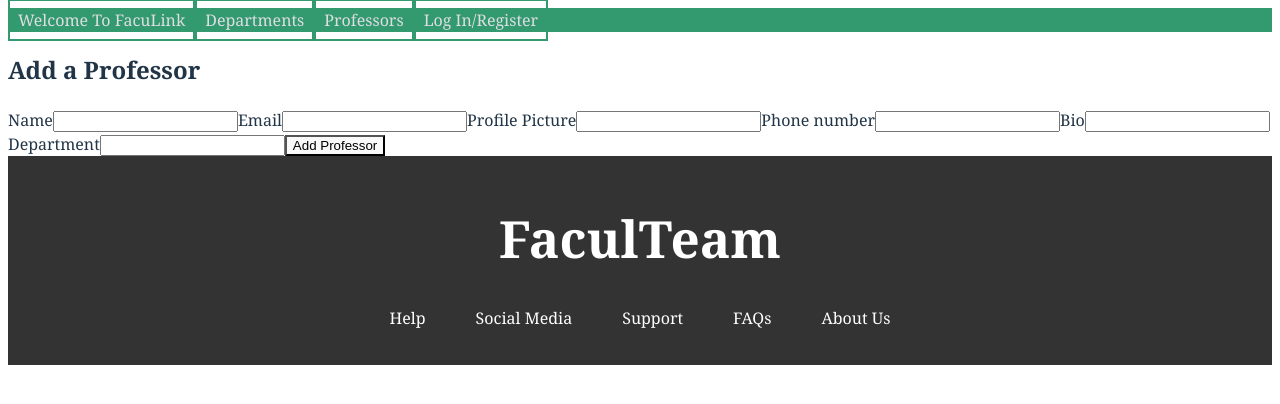
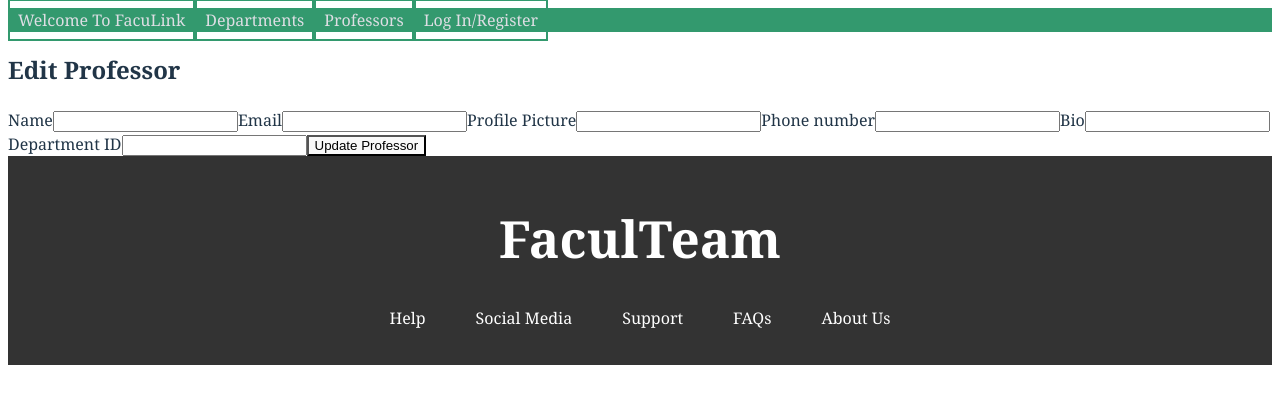
Before and after one commit to programmarpolice/FaculTeamFE, a React (Vite) app: page /edit-professor/1 in a window 1280 px wide. Shown: the top 404 px of the page. Built offline with nearby package versions, Linux system fonts and the light colour scheme; no server answers.

Commit message:
Fixed button functionality for adding a professor in the professor form

```diff
--- a/src/features/professors/professorForm.jsx
+++ b/src/features/professors/professorForm.jsx
@@ -1,31 +1,69 @@
-import { useNavigate } from "react-router-dom";
-import { useAddProfessorMutation } from "./professorSlice";
-import { useState } from "react";
+import { useParams, useNavigate } from "react-router-dom";
+import {
+  useAddProfessorMutation,
+  useGetProfessorQuery,
+  useUpdateProfessorMutation,
+} from "./professorSlice";
+import { useEffect, useState } from "react";
 
 export default function professorForm() {
+  const { id } = useParams(); // Get the professor id from the URL
+  const navigate = useNavigate();
   const [formData, setFormData] = useState({
     name: "",
     email: "",
     profile: "",
     phone: "",
     bio: "",
-    DepartmentId: "",
+    DepartmentId: null, //has to start as null due to the schema defining it as either a int or null(int?)
   });
 
-  const navigate = useNavigate();
+  const { data: professor } = useGetProfessorQuery(id, {
+    skip: !id, // Skip fetching if no id
+  });
+
   const [addProfessor] = useAddProfessorMutation();
-  async function postProfessor(event) {
+  const [updateProfessor] = useUpdateProfessorMutation();
+
+  useEffect(() => {
+    if (professor) {
+      setFormData({
+        name: professor.name,
+        email: professor.email,
+        profile: professor.profile,
+        phone: professor.phone,
+        bio: professor.bio,
+        DepartmentId: professor.DepartmentId,
+      });
+    }
+  }, [professor]);
+
+  const handleSubmit = async (event) => {
     event.preventDefault();
     try {
-      const professor = await addProfessor(formData).unwrap();
-      navigate(`/professors/${professor.id}`); // Redirect to the new professor's details
+      // Ensuring DepartmentId is an integer or null
+      const submissionData = {
+        ...formData,
+        DepartmentId: formData.DepartmentId
+          ? parseInt(formData.DepartmentId)
+          : null,
+      };
+      if (id) {
+        // If editing, update the existing professor
+        await updateProfessor({ ...submissionData, id }).unwrap();
+      } else {
+        // If adding a new professor
+        await addProfessor(submissionData).unwrap();
+      }
+      navigate("/professors");
     } catch (e) {
-      console.error(e);
+      console.error("Failed to save professor: ", e);
     }
-  }
+  };
+
   return (
-    <form onSubmit={postProfessor}>
-      <h2>Add a Professor</h2>
+    <form onSubmit={handleSubmit}>
+      <h2>{id ? "Edit Professor" : "Add a Professor"}</h2>
       <label>
         Name
         <input
@@ -38,7 +76,7 @@ export default function professorForm() {
       <label>
         Email
         <input
-          type="text"
+          type="email" // Changed to email type for validation
           name="email"
           value={formData.email}
           onChange={(e) => setFormData({ ...formData, email: e.target.value })}
@@ -74,17 +112,17 @@ export default function professorForm() {
         />
       </label>
       <label>
-        Department
+        Department ID
         <input
-          type="text"
-          name="department"
-          value={formData.department}
+          type="number"
+          name="DepartmentId"
+          value={formData.DepartmentId || ""}
           onChange={(e) =>
-            setFormData({ ...formData, department: e.target.value })
+            setFormData({ ...formData, DepartmentId: e.target.value })
           }
         />
       </label>
-      <button>Add Professor</button>
+      <button>{id ? "Update" : "Add"} Professor</button>
     </form>
   );
 }
--- a/src/features/professors/professorSlice.js
+++ b/src/features/professors/professorSlice.js
@@ -16,7 +16,7 @@ const professorApi = api.injectEndpoints({
     }),
     updateProfessor: build.mutation({
       query: (professor) => ({
-        url: "/professors",
+        url: `/professors/${professor.id}`, // the id from the professor object
         method: "PUT",
         body: professor,
       }),
@@ -24,7 +24,7 @@ const professorApi = api.injectEndpoints({
     }),
     addProfessor: build.mutation({
       query: (professor) => ({
-        url: "professors",
+        url: "/professors",
         method: "POST",
         body: professor,
       }),
@@ -46,4 +46,5 @@ export const {
   useGetProfessorQuery,
   useAddProfessorMutation,
   useDeleteProfessorMutation,
+  useUpdateProfessorMutation,
 } = professorApi;
```
